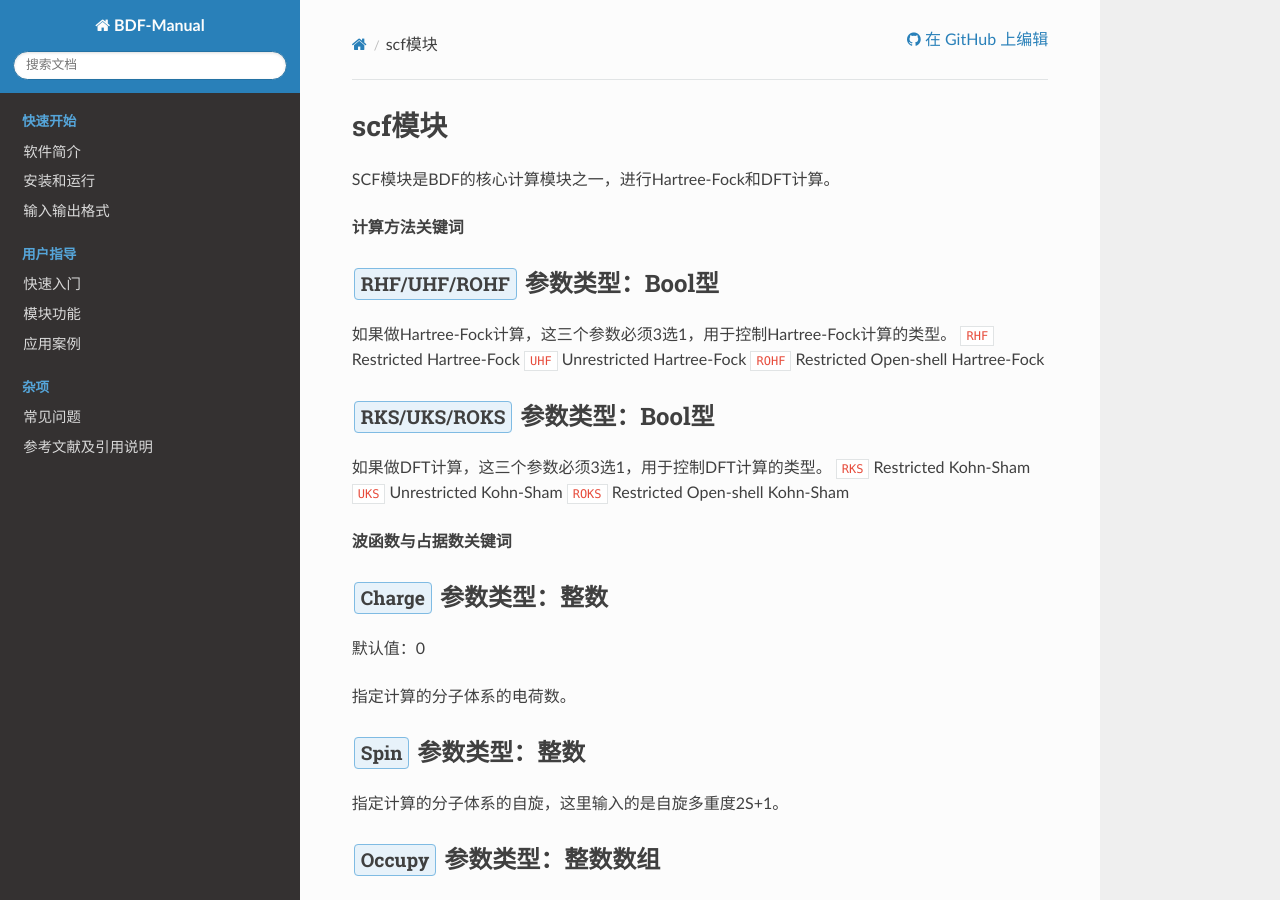
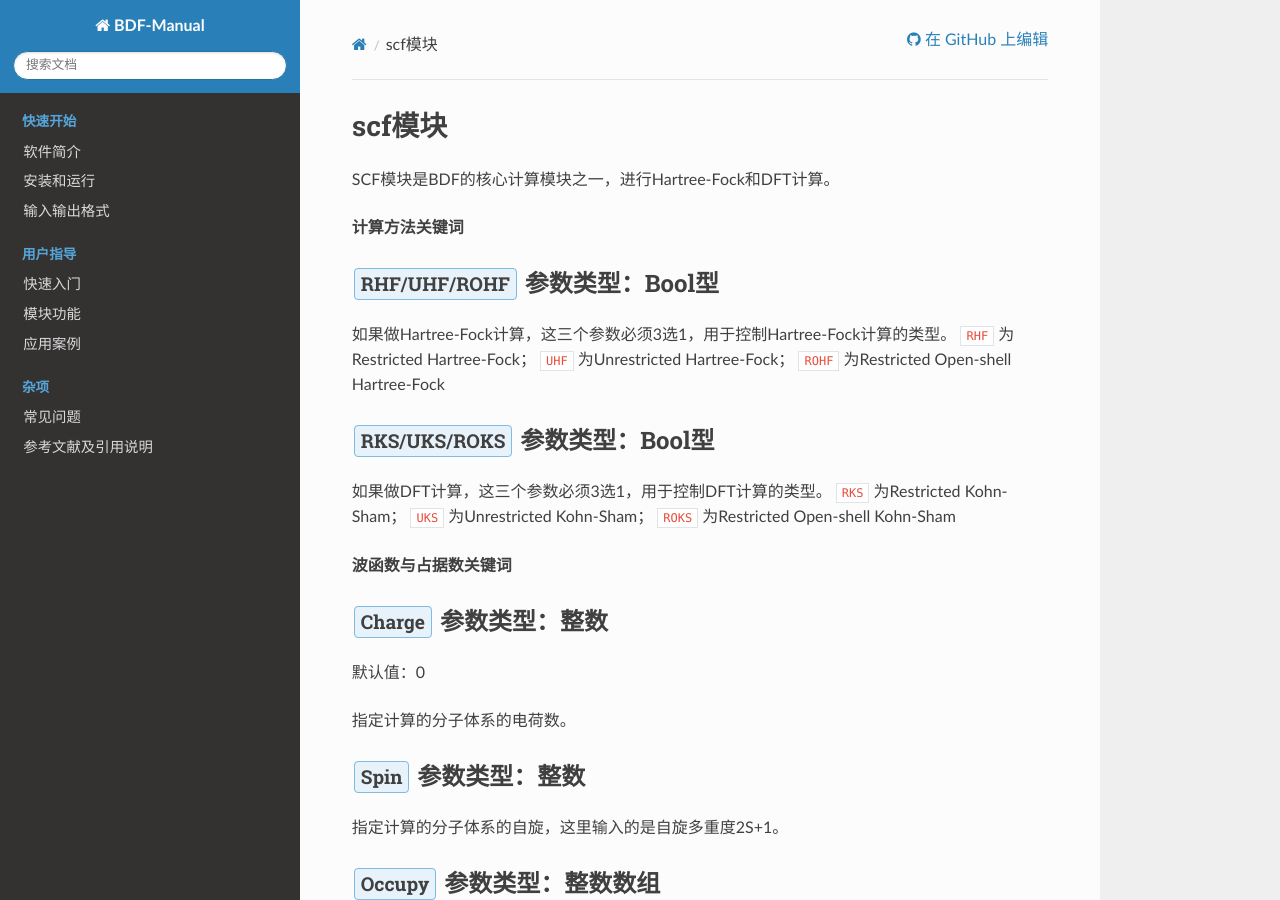
Before and after one commit to BDF-manual-maintenance/BDF-Manual, a Sphinx documentation site: the page built from source/module/scf.rst, in a window 1280 px wide and 900 px high. Built offline with Sphinx 7.4.7 and the Read the Docs theme 2.0.0, drawn with Linux system fonts in a browser that asks for light colours; pages that are not in the unit, such as notebooks, are missing from menus.

Commit message:
Update scf.rst

```diff
--- a/source/module/scf.rst
+++ b/source/module/scf.rst
@@ -7,16 +7,16 @@ SCF模块是BDF的核心计算模块之一，进行Hartree-Fock和DFT计算。
 :guilabel:`RHF/UHF/ROHF` 参数类型：Βοοl型
 ------------------------------------------------
 如果做Hartree-Fock计算，这三个参数必须3选1，用于控制Hartree-Fock计算的类型。
-``RHF`` Restricted Hartree-Fock
-``UHF`` Unrestricted Hartree-Fock
-``ROHF`` Restricted Open-shell Hartree-Fock
+``RHF`` 为Restricted Hartree-Fock；
+``UHF`` 为Unrestricted Hartree-Fock；
+``ROHF`` 为Restricted Open-shell Hartree-Fock
 
 :guilabel:`RKS/UKS/ROKS` 参数类型：Βοοl型
 ---------------------------------------------------
 如果做DFT计算，这三个参数必须3选1，用于控制DFT计算的类型。
-``RKS`` Restricted Kohn-Sham
-``UKS`` Unrestricted Kohn-Sham
-``ROKS`` Restricted Open-shell Kohn-Sham
+``RKS`` 为Restricted Kohn-Sham；
+``UKS`` 为Unrestricted Kohn-Sham；
+``ROKS`` 为Restricted Open-shell Kohn-Sham
 
 **波函数与占据数关键词**
 
```
